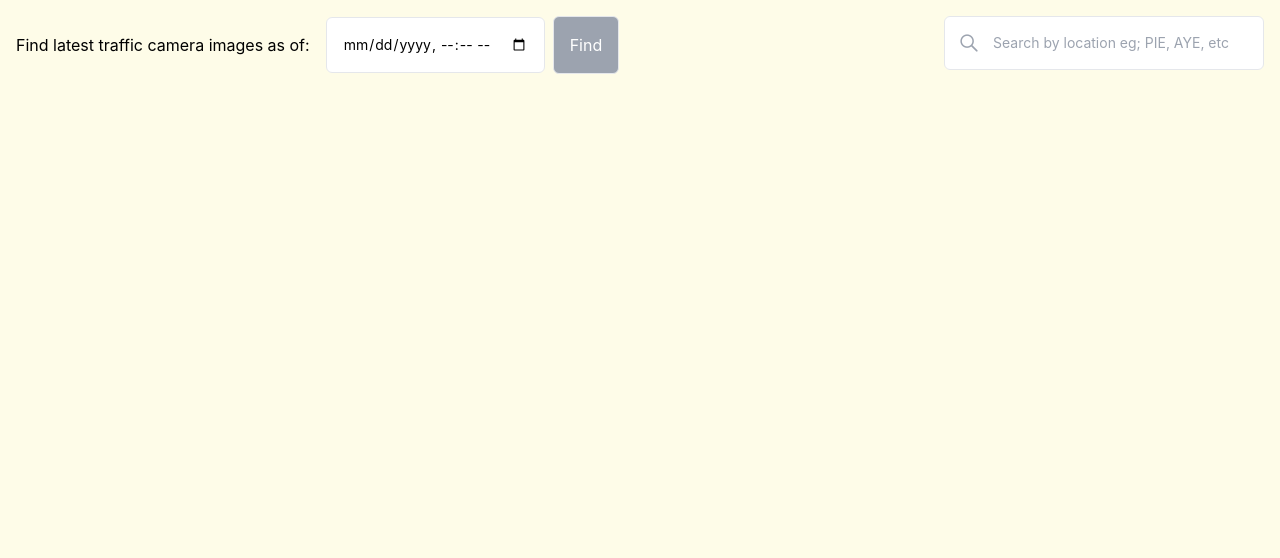
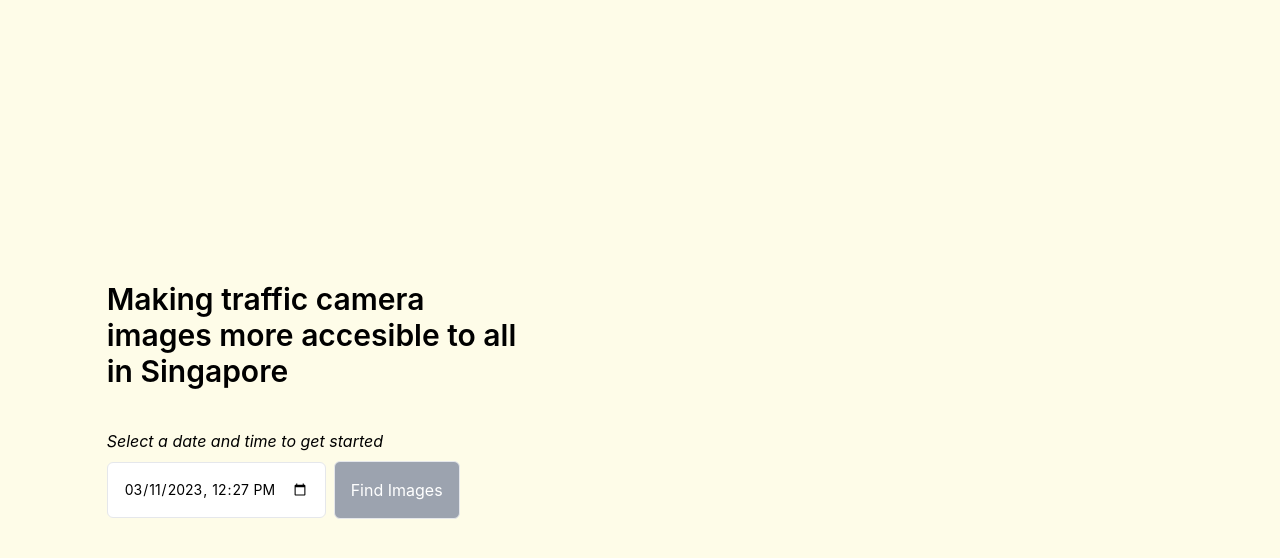
Before and after one commit to myc37/fdps, a React (Vite) app: page / in a window 1280 px wide. Shown: the top 558 px of the page. Built offline with nearby package versions, Linux system fonts and the light colour scheme.

Commit message:
feat: add landing page without graphic

```diff
--- a/src/App.tsx
+++ b/src/App.tsx
@@ -2,14 +2,17 @@
 import { getTrafficImages } from "./api";
 import { type DatePickerProps } from "./components/DatePicker";
 import Container from "./components/layout/Container";
+import Landing from "./components/layout/Landing";
 import Loading from "./components/layout/Loading";
 import Navbar from "./components/nav/Navbar";
 import { SearchProps } from "./components/Search";
 import { TrafficImagesGrid } from "./components/TrafficImagesGrid";
+import DataWrapper from "./components/wrapper/DataWrapper";
+import { getCurrentDateString } from "./utils/date.utils";
 import { filterDataBySearchString } from "./utils/search.utils";
 
 const App = () => {
-	const [dateString, setDateString] = useState("");
+	const [dateString, setDateString] = useState(getCurrentDateString());
 	const [prevDateString, setPrevDateString] = useState("");
 	const [isEnabled, setIsEnabled] = useState(false);
 	const [search, setSearch] = useState("");
@@ -18,6 +21,7 @@
 		isEnabled
 	);
 
+	const isNoDateInputYet = prevDateString === "";
 	const isNewDateString = dateString !== prevDateString;
 
 	const handleSelectDate: ChangeEventHandler<HTMLInputElement> = (e) =>
@@ -49,14 +53,18 @@
 
 	return (
 		<Container>
-			<Navbar
-				datePickerProps={datePickerProps}
-				searchProps={searchProps}
-			/>
-			{isLoading || isFetching ? (
-				<Loading />
+			{isNoDateInputYet ? (
+				<Landing datePickerProps={datePickerProps} />
 			) : (
-				<TrafficImagesGrid display={display} />
+				<>
+					<Navbar
+						datePickerProps={datePickerProps}
+						searchProps={searchProps}
+					/>
+					<DataWrapper isLoading={isLoading || isFetching}>
+						<TrafficImagesGrid display={display} />
+					</DataWrapper>
+				</>
 			)}
 		</Container>
 	);
--- /dev/null
+++ b/src/components/layout/Landing.tsx
@@ -0,0 +1,26 @@
+import { type FC } from "react";
+import DatePicker, { DatePickerProps } from "../DatePicker";
+
+type Props = {
+	datePickerProps: DatePickerProps;
+};
+
+const Landing: FC<Props> = ({ datePickerProps }) => {
+	return (
+		<div className="flex-grow w-full flex justify-center">
+			<div className="flex flex-col gap-y-2 w-1/3 justify-center">
+				<div className="text-3xl mb-8 font-semibold">
+					Making traffic camera images more accesible to all in
+					Singapore
+				</div>
+				<div className="italic">
+					Select a date and time to get started
+				</div>
+				<DatePicker {...datePickerProps} />
+			</div>
+			<div className="w-1/2"></div>
+		</div>
+	);
+};
+
+export default Landing;
```
